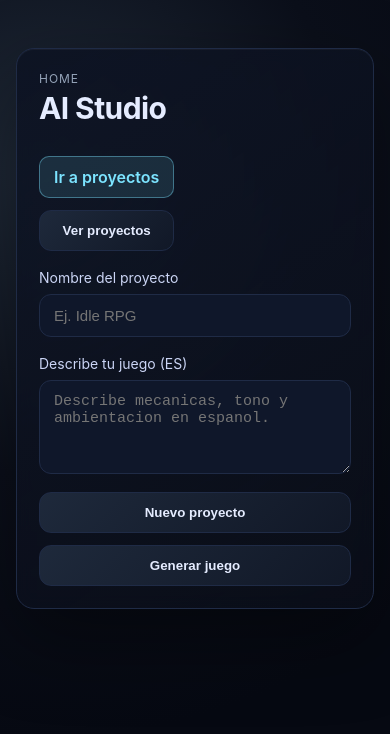
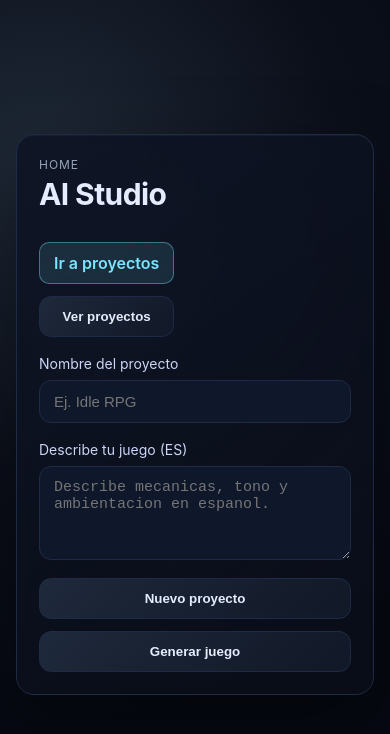
Before and after one commit to AlbaGG95/ai-studio, a Next.js app in the folder apps/web/: page / in a window 390 px wide. Shown: the top 734 px of the page. Built offline with nearby package versions, Linux system fonts and the light colour scheme.

Commit message:
fix(ui): enforce mobile-first viewport and layout contract across the app

```diff
--- a/apps/web/src/app/afk/afk.module.css
+++ b/apps/web/src/app/afk/afk.module.css
@@ -660,3 +660,22 @@
     max-width: none;
   }
 }
+
+@media (max-width: 520px) {
+  .page {
+    padding: max(var(--pad), env(safe-area-inset-top, 0px)) var(--pad)
+      max(var(--pad), env(safe-area-inset-bottom, 0px));
+  }
+
+  .pageInner {
+    max-width: none;
+  }
+
+  .content {
+    border-radius: 0;
+  }
+
+  .bottomNav {
+    border-radius: 0;
+  }
+}
--- a/apps/web/src/app/globals.css
+++ b/apps/web/src/app/globals.css
@@ -12,6 +12,8 @@ body {
   font-family: "Inter", system-ui, -apple-system, BlinkMacSystemFont, "Segoe UI", sans-serif;
   background: #0f141a;
   color: #e7edf5;
+  margin: 0;
+  overflow: hidden;
 }
 
 :root {
@@ -23,3 +25,21 @@ body {
   --bottombar-h: clamp(56px, 8vh, 84px);
   color-scheme: dark;
 }
+
+.app-root {
+  min-height: 100dvh;
+  min-height: 100vh;
+  display: flex;
+  flex-direction: column;
+  width: 100%;
+  background: #0f141a;
+}
+
+.app-root > * {
+  flex: 1;
+  min-height: 0;
+  display: flex;
+  flex-direction: column;
+  overflow: auto;
+  -webkit-overflow-scrolling: touch;
+}
--- a/apps/web/src/app/layout.tsx
+++ b/apps/web/src/app/layout.tsx
@@ -1,15 +1,21 @@
-import type { Metadata } from 'next';
-import './globals.css';
+import type { Metadata, Viewport } from "next";
+import "./globals.css";
 
 export const metadata: Metadata = {
-  title: 'AI Studio',
-  description: 'Create and preview AI-generated games',
+  title: "AI Studio",
+  description: "Create and preview AI-generated games",
+};
+
+export const viewport: Viewport = {
+  width: "device-width",
+  initialScale: 1,
+  viewportFit: "cover",
 };
 
 export default function RootLayout({ children }: { children: React.ReactNode }) {
   return (
     <html lang="en">
-      <body>{children}</body>
+      <body className="app-root">{children}</body>
     </html>
   );
 }
```
